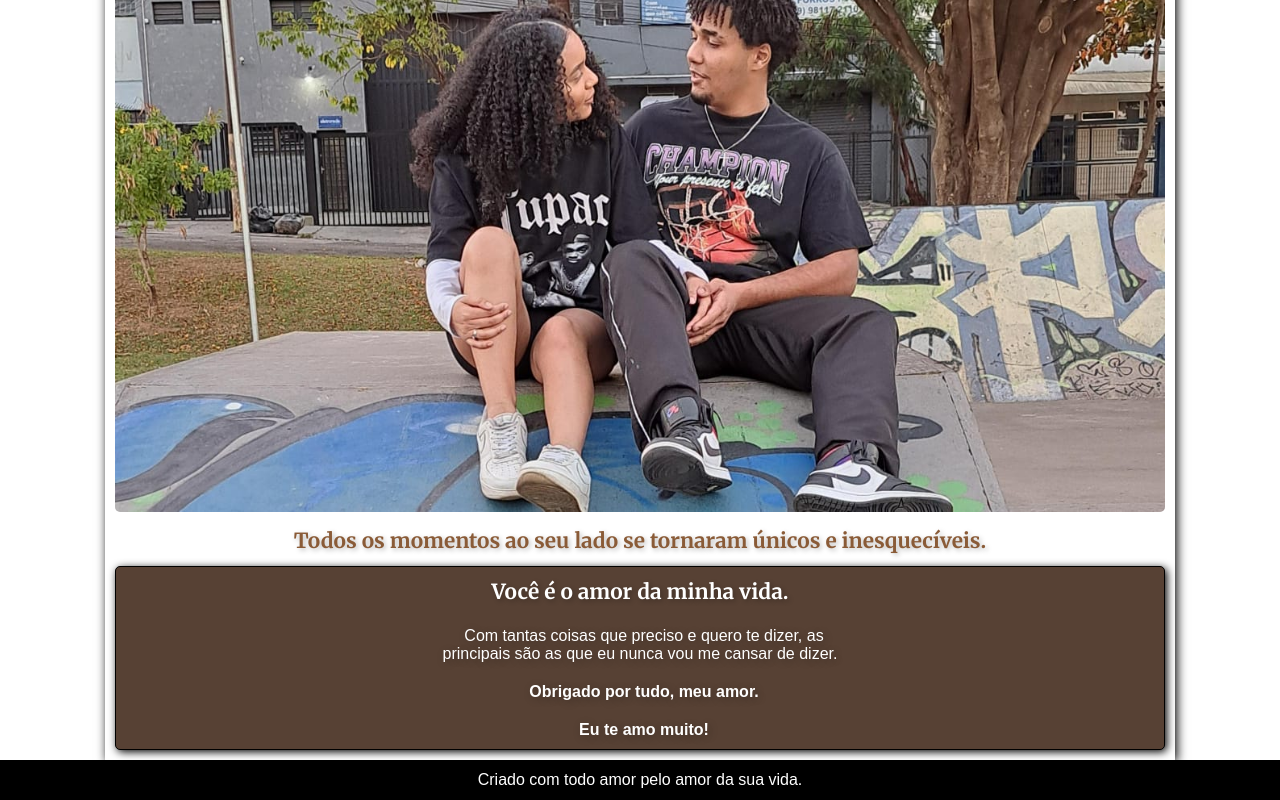
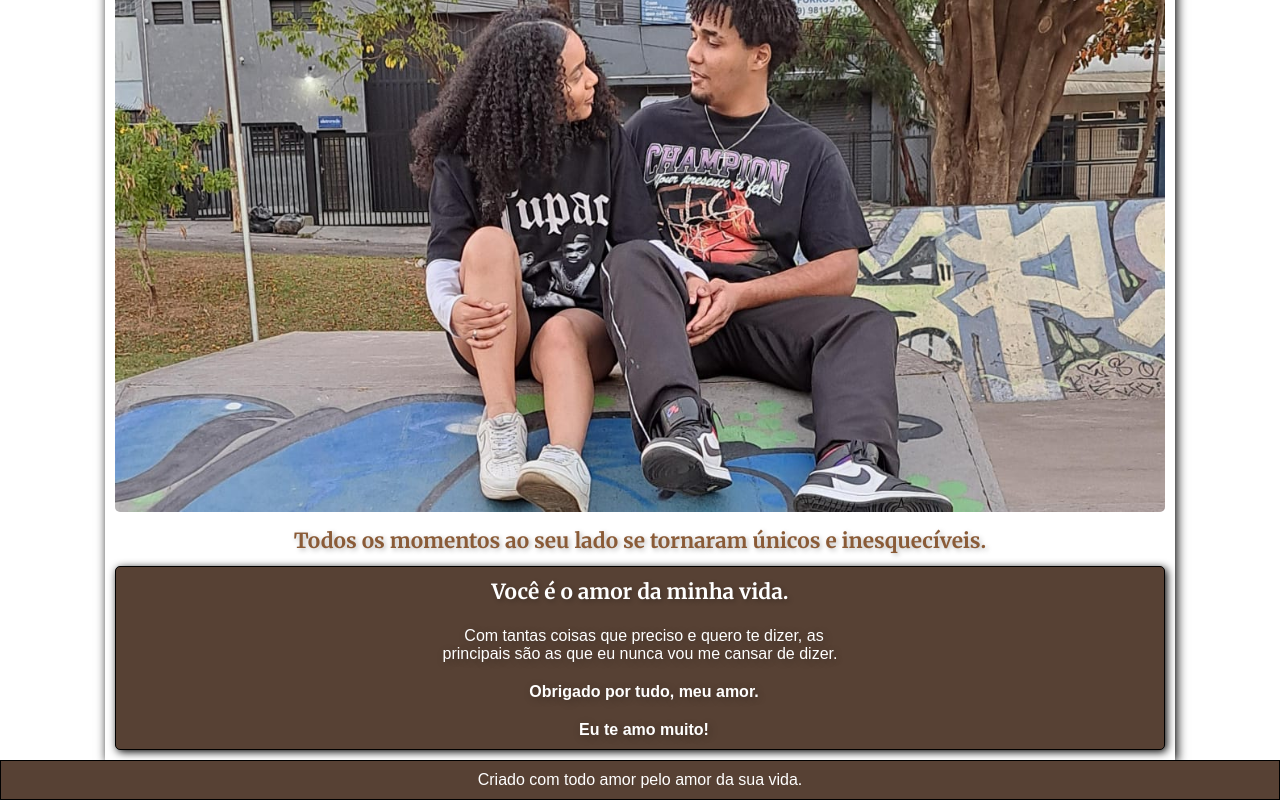
Before and after one commit to Devsantosz/iloveyou, a plain HTML site: page index.html in a window 1280 px wide. Shown: the part 2429-3229 px from the top of the page. Drawn offline with Linux system fonts and the light colour scheme.

Commit message:
Mudança de cor

```diff
--- a/style/style.css
+++ b/style/style.css
@@ -126,7 +126,7 @@ aside p{
 }
 
 footer{
-    background-color:#000000;
+    background-color:#574134;
     border: 1px solid black;
 }
 
```
